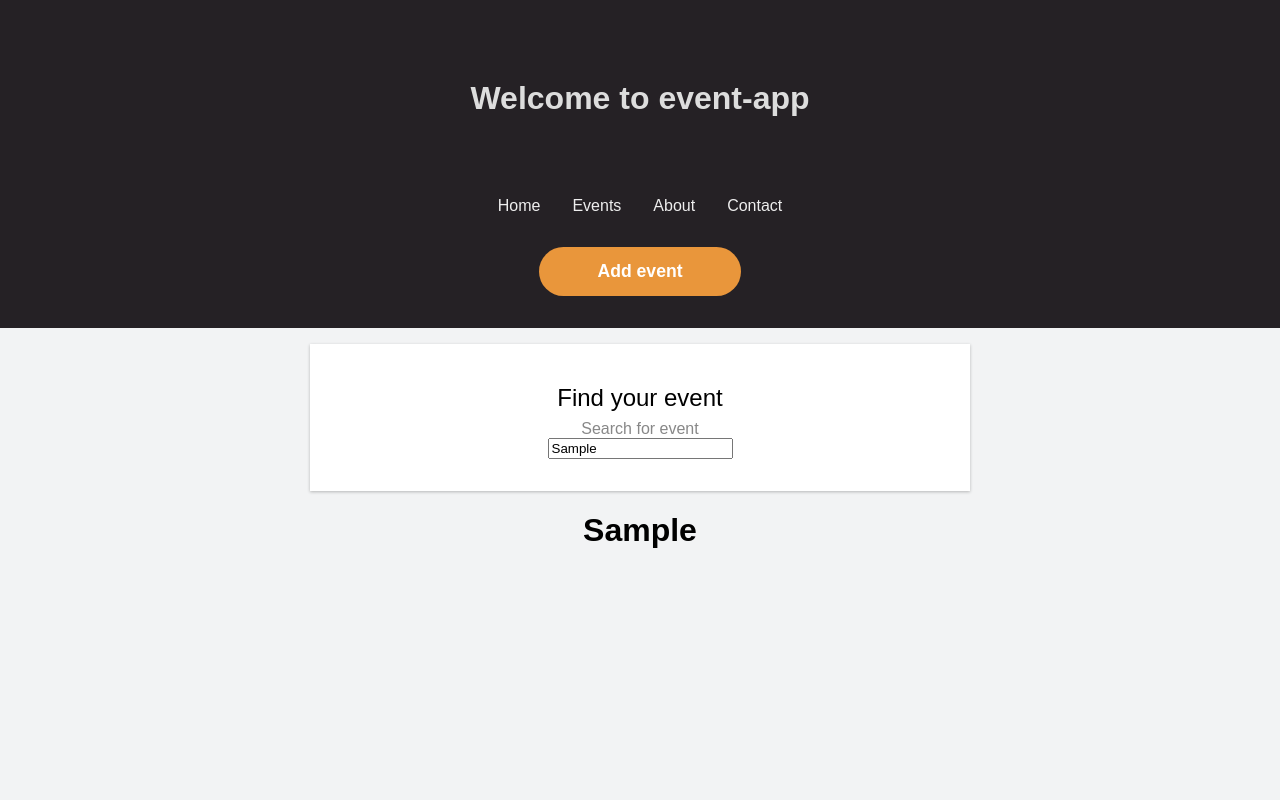
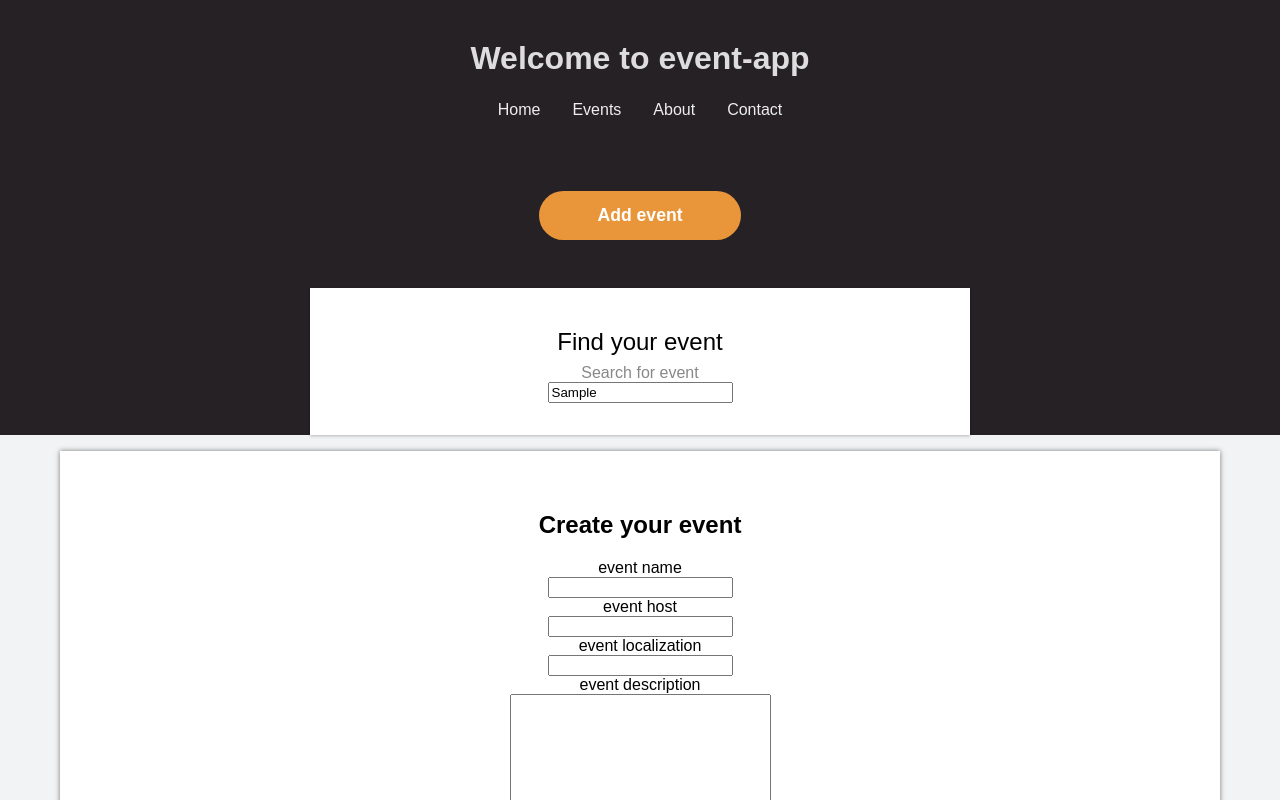
Before and after one commit to Verthon/event-app, a React (Create React App) app: page / in a window 1280 px wide. Both pictures are taken after typing "Sample" into the empty fields and a click on the button "Add event". Shown: the top 800 px of the page. Built offline with nearby package versions, Linux system fonts and the light colour scheme.

Commit message:
Outputing event containers using map function, updated event creator for desired data inputs, updated styling for most of components

```diff
--- a/public/index.html
+++ b/public/index.html
@@ -3,7 +3,6 @@
   <head>
     <meta charset="utf-8">
     <meta name="viewport" content="width=device-width, initial-scale=1, shrink-to-fit=no">
-    <meta name="theme-color" content="#000000">
     <!--
       manifest.json provides metadata used when your web app is added to the
       homescreen on Android. See https://developers.google.com/web/fundamentals/engage-and-retain/web-app-manifest/
@@ -19,7 +18,7 @@
       work correctly both with client-side routing and a non-root public URL.
       Learn how to configure a non-root public URL by running `npm run build`.
     -->
-    <title>React App</title>
+    <title>Event app</title>
   </head>
   <body>
     <noscript>
--- a/src/App.css
+++ b/src/App.css
@@ -20,3 +20,10 @@ a{
 .App-intro {
   font-size: large;
 }
+
+.row{
+  display: flex;
+}
+.col{
+  flex: 1;
+}
--- a/src/App.js
+++ b/src/App.js
@@ -5,11 +5,26 @@ import Navbar from './components/Navbar/Navbar';
 import Search from './components/Search/Search';
 import EventCreator from './components/EventCreator/EventCreator';
 import AddEventBtn from './components/AddEventBtn/AddEventBtn';
+import EventContainer from './components/EventContainer/EventContainer';
 
 class App extends Component {
   state = {
     query: null,
     openModal: false,
+    eventContainer: [
+      {day: 'April 10', hour: '10:30 AM'},
+      {day: 'May 3', hour: '11:15 PM'},
+      {day: 'March 30', hour: '13:21 AM'}
+    ],
+    eventModal: {
+      name: '',
+      location: '',
+      organizer: '',
+      description: '',
+      photo: '',
+      category:[],
+      tags:[],
+    }
   };
 
   searchQueryHandler = (e) =>{
@@ -22,18 +37,47 @@ class App extends Component {
     this.setState({
       openModal: !this.state.openModal
     });
-    return <EventCreator />
   }
+
+  submitEvent = (e) => {
+    e.preventDefault();
+    this.setState({
+      eventContainer: {
+        day: 'December 31',
+        hour: '12:00 AM'
+      }
+    });
+  }
+
   render() {
+    //In render I can write JS code without any issues
+    let eventContainer = null;
+
+    if(this.state.eventContainer){
+      eventContainer = (
+        <div className="row">
+          {
+            this.state.eventContainer.map((event, id)=>{
+              return <EventContainer day={event.day} hour={event.hour} key={id}/>
+            })
+          }
+        </div>
+      );
+    }
+
+
     return (
       <main className="App">
         <Header>
           <Navbar/>
           <AddEventBtn showModal={this.showModal}/>
+          <Search changed={this.searchQueryHandler}/>
         </Header>
-        <Search changed={this.searchQueryHandler}/>
-        <h1>{this.state.query}</h1>
-
+        {this.state.openModal ? <EventCreator submit={e => this.submitEvent()}/> : null}
+        <section className="section section__events">
+          <h1 className="section__title">Popular events</h1>
+          {eventContainer}
+        </section>
       </main>
     );
   }
--- /dev/null
+++ b/src/components/EventContainer/EventContainer.css
@@ -0,0 +1,9 @@
+.event-container{
+  flex: 1;
+  max-width: 33%;
+  flex-direction: column;
+  display: flex;
+  padding: 3rem 0;
+  line-height: 2;
+  font-size: 1.25rem;
+}
--- /dev/null
+++ b/src/components/EventContainer/EventContainer.js
@@ -0,0 +1,14 @@
+import React from 'react';
+import './EventContainer.css';
+
+const eventContainer = (props) => {
+  return (
+    <div className="event-container">
+      <img src="" alt="default"/>
+      <time>{props.day} {props.time} </time>
+      <p>{props.description}</p>
+    </div>
+  );
+}
+
+export default eventContainer;
--- a/src/components/EventCreator/EventCreator.css
+++ b/src/components/EventCreator/EventCreator.css
@@ -0,0 +1,14 @@
+.event-modal{
+  padding: 2.5rem 5rem;
+  background: #fff;
+  display: flex;
+  flex-direction: column;
+  box-shadow: 0 0 5px rgba(0, 0, 0, 0.5);
+  margin: 1rem auto;
+  max-width: 1000px;
+}
+.event-modal form{
+  display: flex;
+  flex-direction: column;
+  align-items: center;
+}
--- a/src/components/EventCreator/EventCreator.js
+++ b/src/components/EventCreator/EventCreator.js
@@ -1,16 +1,23 @@
 import React from 'react';
 import './EventCreator.css';
 
-const eventcreator = () => {
+const eventCreator = (props) => {
   return (
     <div className="event-modal">
-      <form action="" method="POST">
+      <form action="">
         <h2 className="event-modal__title">Create your event</h2>
         <label htmlFor="event-name">event name</label>
-        <input type="text" name="event-name"/>
+        <input type="text" name="event-name" required/>
+        <label htmlFor="event-host">event host</label>
+        <input type="text" name="event-host" required/>
+        <label htmlFor="event-localization">event localization</label>
+        <input type="text" name="event-localization" required/>
+        <label htmlFor="event-description">event description</label>
+        <textarea name="event-description" id="" cols="30" rows="10" required></textarea>
+        <button className="btn" onSubmit={props.submit}>Submit</button>
       </form>
     </div>
   );
 };
 
-export default eventcreator;
+export default eventCreator;
--- a/src/components/Header/Header.css
+++ b/src/components/Header/Header.css
@@ -4,7 +4,7 @@
 .app-header__title{
   margin: 0;
   color: #dddddd;
-  padding: 5rem;
+  padding: 2.5rem 0 1rem 0;
 }
 .btn{
   border: 2px solid transparent;
--- a/src/components/Navbar/Navbar.css
+++ b/src/components/Navbar/Navbar.css
@@ -1,5 +1,6 @@
 .app-navigation{
   color: #eeeeee;
+  padding: 0.5rem 0 2.5rem 0;
 }
 .app-navigation ul{
   list-style: none;
--- a/src/index.css
+++ b/src/index.css
@@ -3,4 +3,8 @@ body {
   padding: 0;
   font-family: sans-serif;
   background: #f2f3f4;
+  position: relative;
 }
+.section{
+  padding: 2rem 5rem;
+}
```
